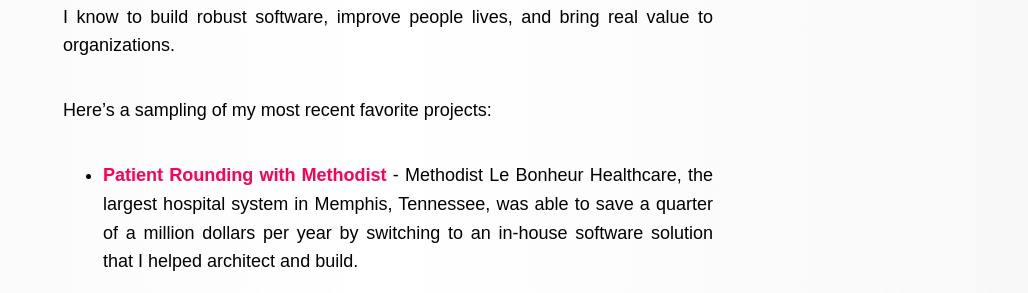
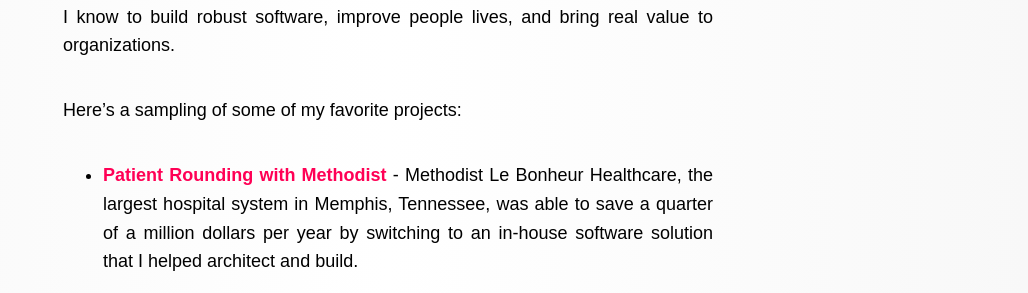
Before and after one commit to pcorey/pcorey.github.io, a Jekyll site: the page built from work/index.md, in a window 1280 px wide. Shown: the part 1243-1536 px from the top of the page, without its empty margins (252-1280 px from the left). Built offline with Jekyll 4.4.1, drawn with Linux system fonts in a browser that asks for light colours; nearby versions of some CDN libraries; some web fonts are replaced; comment, search, counter and statistics services are not loaded.

Commit message:
Sampling

```diff
--- a/work/index.md
+++ b/work/index.md
@@ -11,7 +11,7 @@
 
 Since then, I’ve had the chance to work with many amazing teams applying what I know to build robust software, improve people lives, and bring real value to organizations.
 
-Here’s a sampling of my most recent favorite projects:
+Here’s a sampling of some of my favorite projects:
 
 <ul>
 <li style="margin-bottom: 1em;"><a href="/work/patient-rounding-with-methodist"><strong>Patient Rounding with Methodist</strong></a> - Methodist Le Bonheur Healthcare, the largest hospital system in Memphis, Tennessee, was able to save a quarter of a million dollars per year by switching to an in-house software solution that I helped architect and build.</li>
```
Also changed, not shown: 1 other file.
